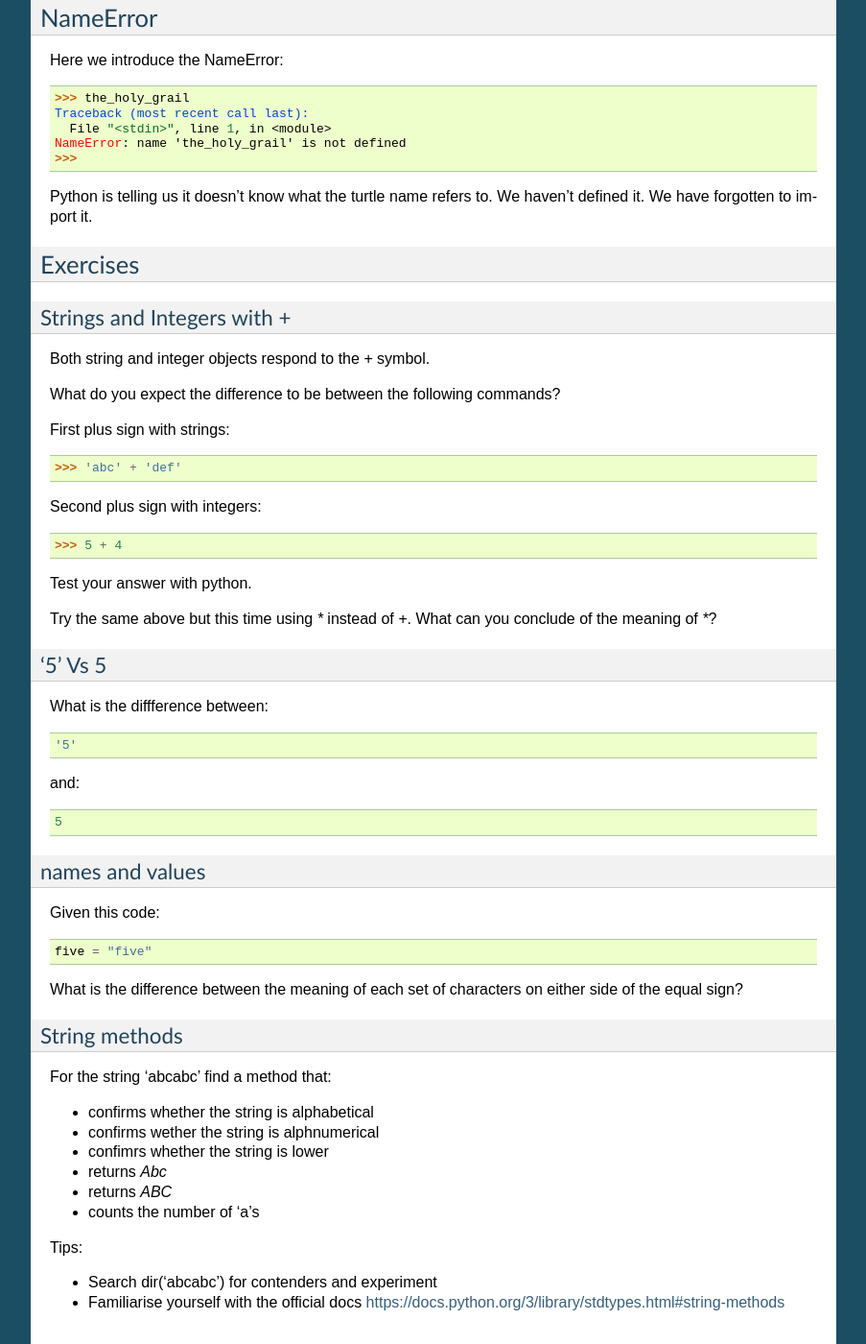
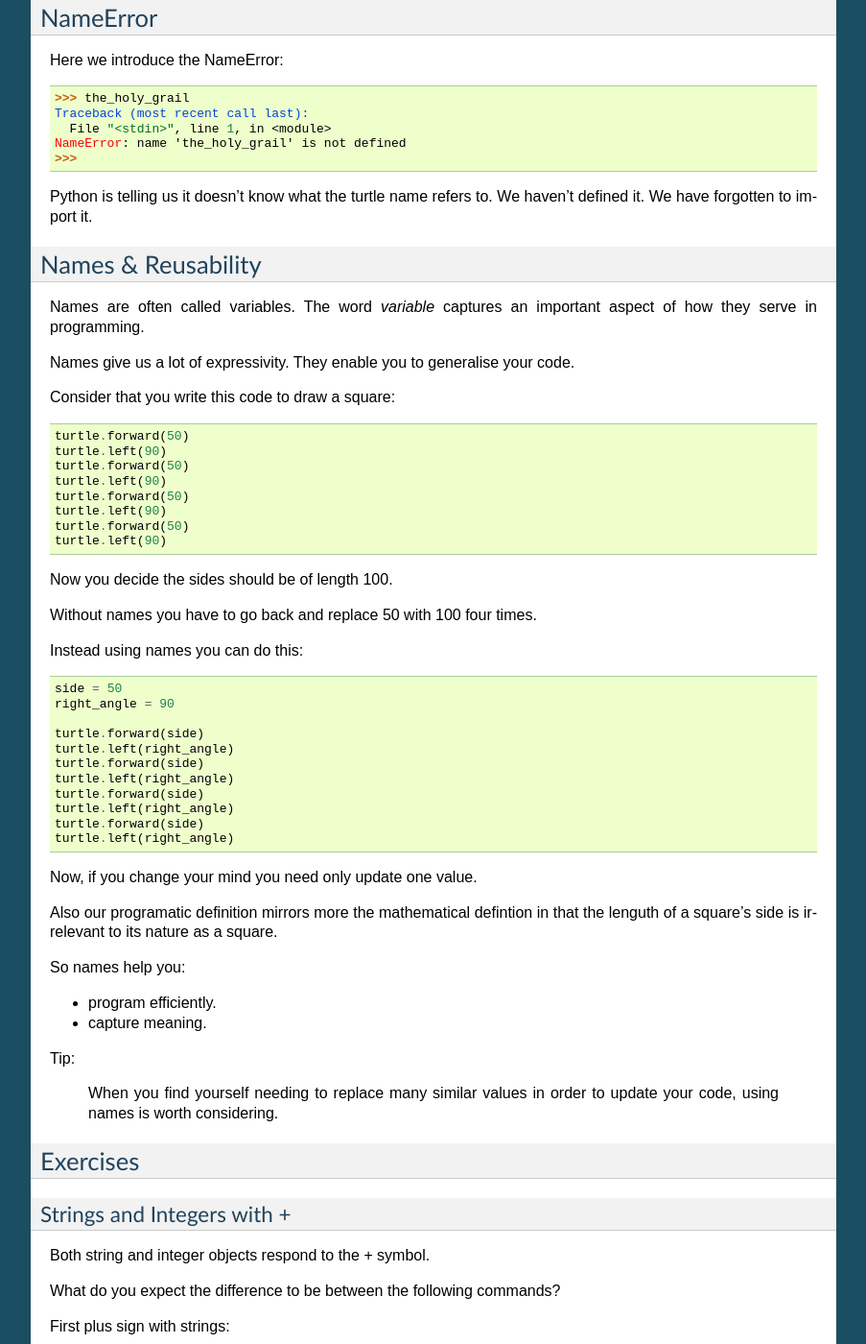
Before and after one commit to gu-lseg/intro-to-programming, a Sphinx documentation site: the page built from source/objects.rst, in a window 1280 px wide and 1400 px high, scrolled down 2714 px. Shown: the whole window at 96% size, without its empty margins (198-1101 px from the left). Built offline with Sphinx 7.4.7, drawn with Linux system fonts in a browser that asks for light colours; pages that are not in the unit, such as notebooks, are missing from menus.

Commit message:
content consolidated

```diff
--- a/source/index.rst
+++ b/source/index.rst
@@ -15,7 +15,6 @@ Table of Contents:
    getting_started
    objects
    functions
-   generalising_with_names
    loops
    containers
    abstractions_conclusion
--- a/source/objects.rst
+++ b/source/objects.rst
@@ -159,6 +159,58 @@ Here we introduce the NameError::
 Python is telling us it doesn't know what the turtle name refers to. We haven't
 defined it. We have forgotten to import it.
 
+Names & Reusability
+===================
+
+Names are often called variables. The word `variable` captures an important
+aspect of how they serve in programming.
+
+Names give us a lot of expressivity. They enable you to generalise your code.
+
+Consider that you write this code to draw a square::
+
+    turtle.forward(50)
+    turtle.left(90)
+    turtle.forward(50)
+    turtle.left(90)
+    turtle.forward(50)
+    turtle.left(90)
+    turtle.forward(50)
+    turtle.left(90)
+
+Now you decide the sides should be of length 100.
+
+Without names you have to go back and replace 50 with 100 four times.
+
+Instead using names you can do this::
+
+    side = 50
+    right_angle = 90
+
+    turtle.forward(side)
+    turtle.left(right_angle)
+    turtle.forward(side)
+    turtle.left(right_angle)
+    turtle.forward(side)
+    turtle.left(right_angle)
+    turtle.forward(side)
+    turtle.left(right_angle)
+
+Now, if you change your mind you need only update one value.
+
+Also our programatic definition mirrors more the mathematical defintion in
+that the lenguth of a square's side is irrelevant to its nature as a square.
+
+So names help you:
+
+- program efficiently.
+- capture meaning.
+
+Tip:
+
+    When you find yourself needing to replace many similar values in order
+    to update your code, using names is worth considering.
+
 
 Exercises
 =========
```
Also changed, not shown: source/functions.rst (+107 -52 lines), source/getting_started.rst (+64 -0 lines).
